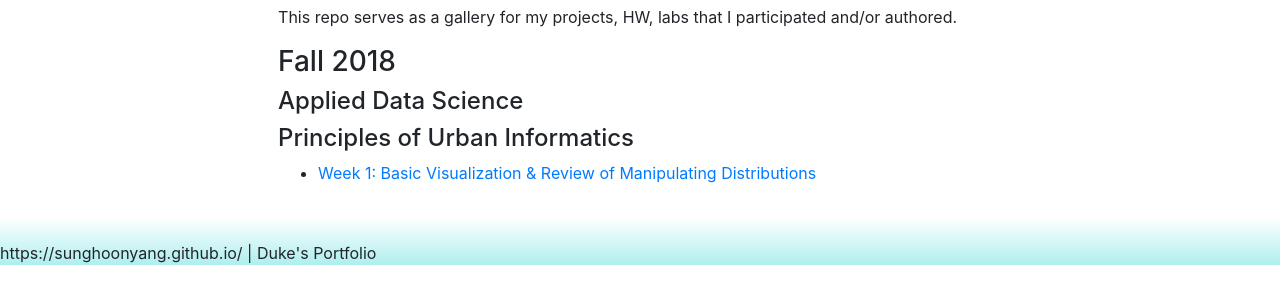
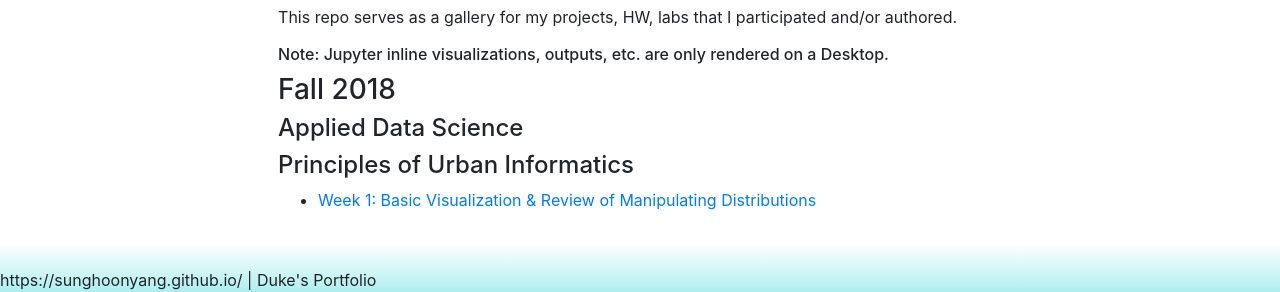
Before and after one commit to sunghoonyang/sunghoonyang.github.io, a plain HTML site: page gallery/cusp/index.html in a window 1280 px wide. Shown: the part 971-1263 px from the top of the page. Before the commit the page ends 1236 px from the top, so only its background shows below. Drawn offline with nearby package versions, Linux system fonts and the light colour scheme; a script that the page names is missing; a web font is replaced by a local one.

Commit message:
adding a new project gallery for nyu cusp

```diff
--- a/gallery/cusp/index.html
+++ b/gallery/cusp/index.html
@@ -99,6 +99,7 @@ Make sure your links are http, not relative paths
 --></p>
 <h2>Sung Hoon Yang from NYU CUSP Class of 2019</h2>
 <p>This repo serves as a gallery for my projects, HW, labs that I participated and/or authored.</p>
+<h6>Note: Jupyter inline visualizations, outputs, etc. are only rendered on a Desktop.</h6>
 <h3>Fall 2018</h3>
 <blockquote>
 <h4>Applied Data Science</h4>
```
